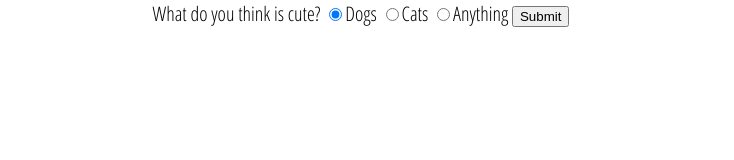
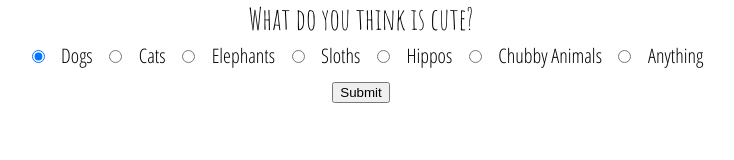
Before and after one commit to chelkweber/poorMansReddit, a plain HTML site: page index.html in a window 1280 px wide. Shown: the whole page, without its empty margins (279-1013 px from the left). Drawn offline with nearby package versions, Linux system fonts and the light colour scheme; no server answers.

Commit message:
addtional subreddits added

```diff
--- a/index.html
+++ b/index.html
@@ -7,11 +7,36 @@
 		<link href="https://fonts.googleapis.com/css?family=Amatic+SC:400,700|Open+Sans+Condensed:300,700" rel="stylesheet">
 	</head>
 	<body>
-		<form>
-			<label>What do you think is cute?</label>
-			<label><input type="radio" name="animal" value="rarepuppers" checked>Dogs</label>
-			<label><input type="radio" name="animal" value="CatsStandingUp" >Cats</label>
-			<label><input type="radio" name="animal" value="Aww" >Anything</label>
+		<form id="subreddit-choice">
+			<label id="heading">What do you think is cute?</label><br>
+			<label>
+				<input class="subreddit" type="radio" name="animal" value="rarepuppers" checked>
+				Dogs
+			</label>
+			<label>
+				<input class="subreddit" type="radio" name="animal" value="CatsStandingUp" >
+				Cats
+			</label>
+			<label>
+				<input class="subreddit" type="radio" name="animal" value="babyelephantgifs" >
+				Elephants
+			</label>
+			<label>
+				<input class="subreddit" type="radio" name="animal" value="slothgifs" >
+				Sloths
+			</label>
+			<label>
+				<input class="subreddit" type="radio" name="animal" value="babyhippos" >
+				Hippos
+			</label>
+			<label>
+				<input class="subreddit" type="radio" name="animal" value="Delightfullychubby" >
+				Chubby Animals
+			</label>
+			<label>
+				<input class="subreddit" type="radio" name="animal" value="Aww" >
+				Anything
+			</label><br>
 			<button type="button">Submit</button>
 		</form>
 
--- a/style.css
+++ b/style.css
@@ -7,6 +7,12 @@ body {
 
 #heading {
 	font-family: 'Amatic SC', serif;
+	font-size: 30px;
+}
+
+.subreddit {
+	text-align: left;
+	margin: 1%;
 }
 
 .post {
```
